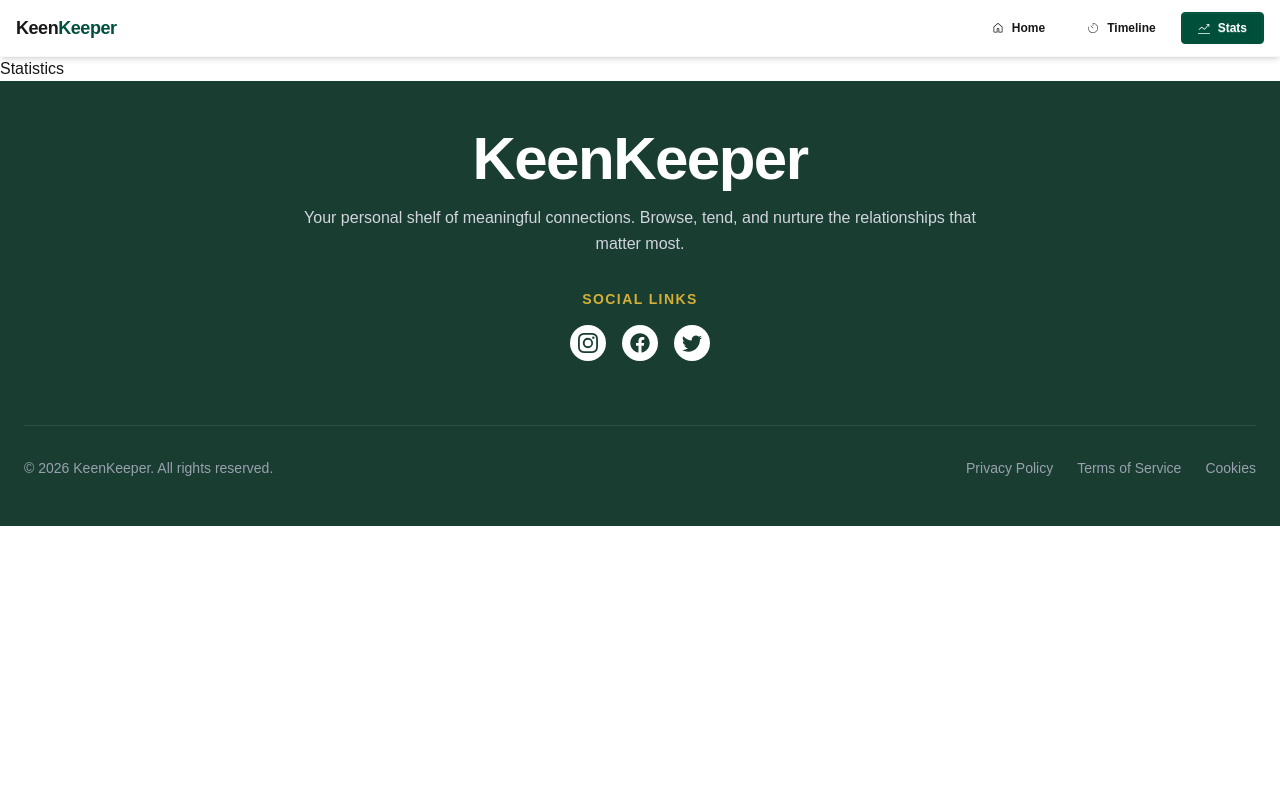
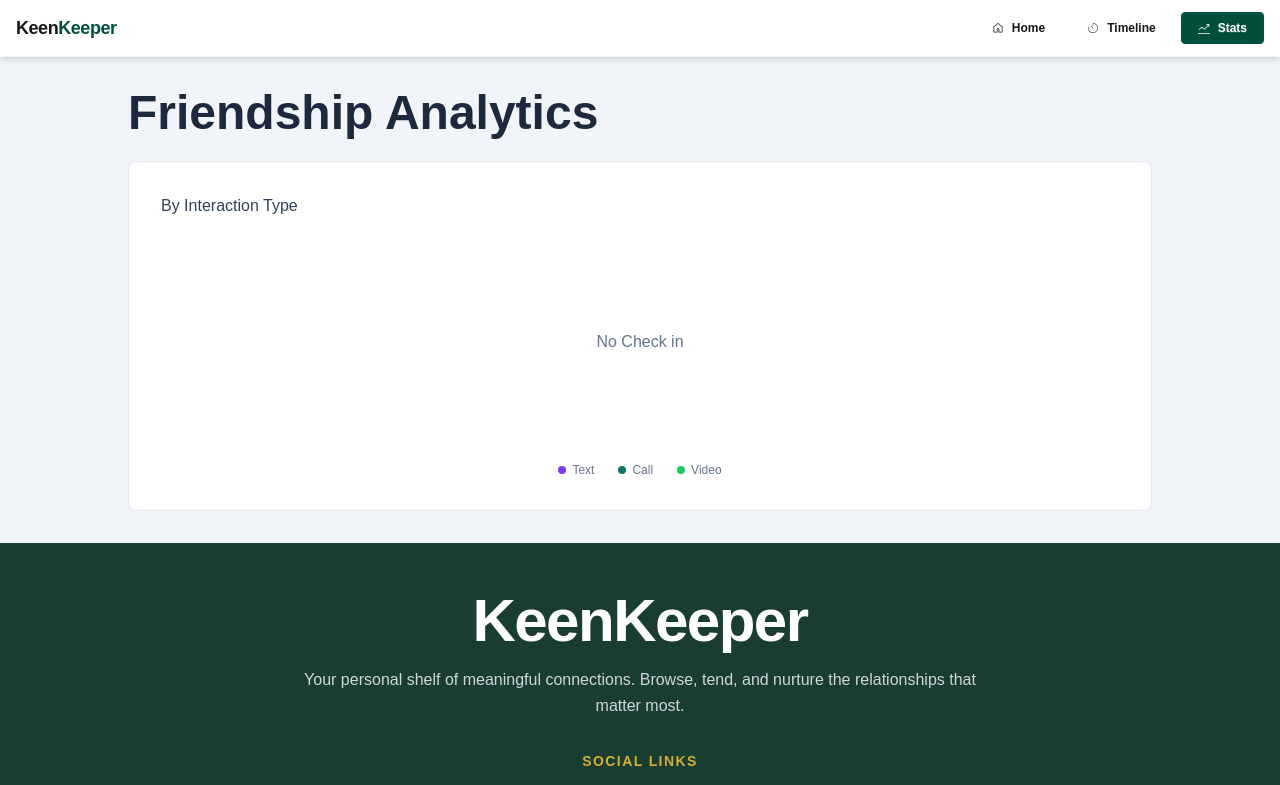
Before and after one commit to 007shishir/b13-a7-by-saiful, a Next.js app: page /stats in a window 1280 px wide. Shown: the top 785 px of the page. Built offline with nearby package versions, Linux system fonts and the light colour scheme.

Commit message:
stats page design is done and now dynamic

```diff
--- a/package.json
+++ b/package.json
@@ -13,7 +13,8 @@
     "react": "19.2.4",
     "react-dom": "19.2.4",
     "react-icons": "^5.6.0",
-    "react-toastify": "^11.0.5"
+    "react-toastify": "^11.0.5",
+    "recharts": "^3.8.1"
   },
   "devDependencies": {
     "@tailwindcss/postcss": "^4",
--- /dev/null
+++ b/src/app/not-found.jsx
@@ -0,0 +1,23 @@
+import Link from "next/link";
+
+export default function NotFoundPage() {
+  return (
+    <div className="min-h-screen flex flex-col items-center justify-center bg-slate-50 text-center p-6">
+      <div className="bg-white p-10 rounded-3xl shadow-sm border border-slate-100 max-w-md">
+        <p className="text-5xl mb-6" aria-hidden>
+          ⚠️
+        </p>
+        <h2 className="text-3xl font-bold text-slate-900 mb-2">Page Not Found</h2>
+        <p className="text-slate-500 mb-8 leading-relaxed">
+          Sorry, we couldn&apos;t find the page you&apos;re looking for. It might have been moved or deleted.
+        </p>
+        <Link
+          href="/"
+          className="btn btn-primary px-8 py-3 rounded-xl font-bold transition-all hover:scale-105"
+        >
+          Return to Dashboard
+        </Link>
+      </div>
+    </div>
+  );
+}
--- a/src/app/stats/page.jsx
+++ b/src/app/stats/page.jsx
@@ -1,11 +1,91 @@
+"use client";
 
+import { useMemo, useSyncExternalStore } from "react";
+import { Cell, Pie, PieChart, ResponsiveContainer } from "recharts";
+import { readTimelineEvents, subscribeTimelineEvents } from "@/lib/timelineEvents";
 
-const Stats = () => {
-    return (
-        <div>
-            <p>Statistics</p>
-        </div>
-    );
+const CHART_COLORS = {
+  text: "#7c3aed",
+  call: "#0f766e",
+  video: "#22c55e",
 };
 
-export default Stats;
+export default function StatsPage() {
+  const events = useSyncExternalStore(
+    subscribeTimelineEvents,
+    readTimelineEvents,
+    readTimelineEvents
+  );
+
+  const chartData = useMemo(() => {
+    const counts = { text: 0, call: 0, video: 0 };
+
+    events.forEach((event) => {
+      if (event.type === "text" || event.type === "call" || event.type === "video") {
+        counts[event.type] += 1;
+      }
+    });
+
+    return [
+      { name: "Text", value: counts.text, key: "text" },
+      { name: "Call", value: counts.call, key: "call" },
+      { name: "Video", value: counts.video, key: "video" },
+    ];
+  }, [events]);
+
+  const totalInteractions = chartData.reduce((sum, item) => sum + item.value, 0);
+
+  return (
+    <main className=" bg-slate-100 px-6 py-8">
+      <section className="max-w-5xl mx-auto">
+        <h1 className="text-5xl font-extrabold text-slate-800">Friendship Analytics</h1>
+
+        <div className="mt-6 bg-white border border-slate-200 rounded-lg p-6 md:p-8">
+          <p className="text-slate-700 font-medium mb-5">By Interaction Type</p>
+
+          {totalInteractions === 0 ? (
+            <div className="h-52 flex items-center justify-center text-slate-500 font-medium">
+              No Check in
+            </div>
+          ) : (
+            <div className="h-52 w-full">
+              <ResponsiveContainer width="100%" height="100%">
+                <PieChart>
+                  <Pie
+                    data={chartData}
+                    dataKey="value"
+                    nameKey="name"
+                    cx="50%"
+                    cy="50%"
+                    innerRadius={45}
+                    outerRadius={70}
+                    startAngle={90}
+                    endAngle={-270}
+                    stroke="#ffffff"
+                    strokeWidth={5}
+                  >
+                    {chartData.map((entry) => (
+                      <Cell key={entry.key} fill={CHART_COLORS[entry.key]} />
+                    ))}
+                  </Pie>
+                </PieChart>
+              </ResponsiveContainer>
+            </div>
+          )}
+
+          <div className="mt-4 flex justify-center items-center gap-6 text-xs text-slate-500">
+            {chartData.map((item) => (
+              <div key={item.key} className="flex items-center gap-1.5">
+                <span
+                  className="w-2 h-2 rounded-full"
+                  style={{ backgroundColor: CHART_COLORS[item.key] }}
+                />
+                <span>{item.name}</span>
+              </div>
+            ))}
+          </div>
+        </div>
+      </section>
+    </main>
+  );
+}
```
Also changed, not shown: 2 other files (tests, documents, lock files or other folders).
